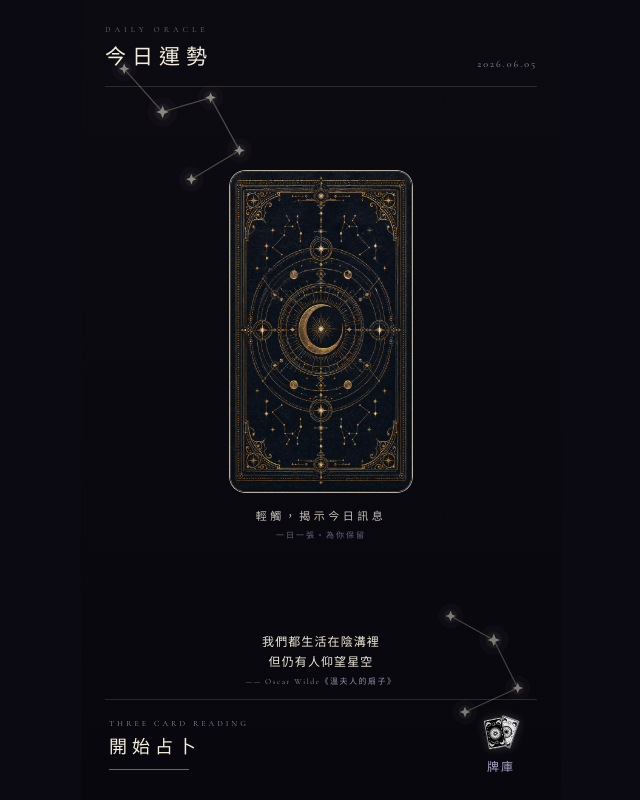
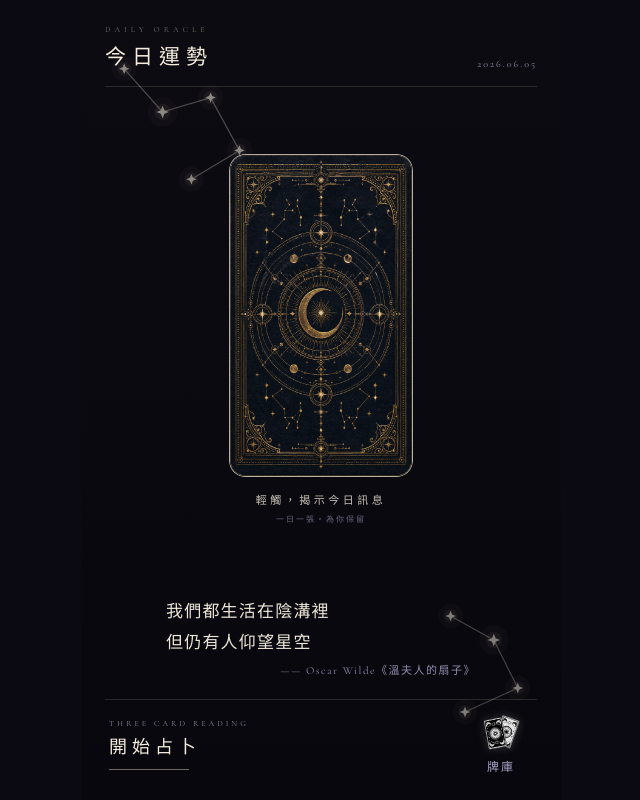
Before and after one commit to Poyi1028/mini-tarot, a Next.js app: page / in a window 1280 px wide. Shown: the whole page, without its empty margins (319-959 px from the left). Built offline with nearby package versions, Linux system fonts and the light colour scheme.

Commit message:
首頁排版調整

```diff
--- a/app/globals.css
+++ b/app/globals.css
@@ -54,7 +54,10 @@
   body {
     margin: 0;
     padding: 0;
-    min-height: 100%;
+    width: 100%;
+    height: 100%;
+    min-height: 0;
+    overflow: hidden;
     background: var(--color-ink);
     color: var(--color-parchment);
     font-family: var(--font-serif);
@@ -73,9 +76,7 @@
   }
 
   body {
-    min-height: 100dvh;
-    /* extend ink background into bottom safe-area on notched devices */
-    padding-bottom: env(safe-area-inset-bottom);
+    height: 100dvh;
     background-color: var(--color-ink);
     /* thin serif strokes on dark ground render cleaner antialiased */
     -webkit-font-smoothing: antialiased;
--- a/app/page.tsx
+++ b/app/page.tsx
@@ -2,9 +2,9 @@ import TarotApp from '@/components/TarotApp';
 
 export default function Home() {
   return (
-    <main className="flex min-h-[100dvh] justify-center bg-ink">
+    <main className="flex h-[100dvh] min-h-0 w-full overflow-hidden bg-ink justify-center">
       <div
-        className="relative w-full max-w-[480px] min-h-[100dvh] overflow-hidden"
+        className="relative h-full min-h-0 w-full max-w-[480px] overflow-hidden"
         style={{
           paddingTop: 'env(safe-area-inset-top)',
           paddingBottom: 'env(safe-area-inset-bottom)',
--- a/components/HomeScreen.tsx
+++ b/components/HomeScreen.tsx
@@ -190,22 +190,22 @@ export default function HomeScreen({
       </motion.section>
 
       {/* 引言只保留一個安靜的停頓，不再與每日牌競爭視覺重量。 */}
-      <div className="relative z-[2] flex min-h-[62px] w-full shrink-0 items-center justify-center">
+      <div className="relative z-[2] mb-3 flex min-h-[78px] w-full shrink-0 items-center justify-center">
         {quote && (
           <motion.blockquote
-            className="w-full max-w-[310px] text-center"
+            className="w-full max-w-[310px]"
             initial={{ opacity: 0, y: 8 }}
             animate={{ opacity: 1, y: 0 }}
             transition={{ duration: DUR.slow, delay: 0.18, ease: EASE.out }}
           >
             <p
-              className="whitespace-pre-line font-serif text-[12px] font-light leading-[1.7] tracking-[1.1px]"
+              className="whitespace-pre-line text-left font-serif text-[17px] font-light leading-[1.8] tracking-[1.2px]"
               style={{ color: PARCHMENT }}
             >
               {quote.text}
             </p>
             <footer
-              className="mt-1 text-[8px] tracking-[1.5px]"
+              className="mt-1 text-right text-[11px] tracking-[1.5px]"
               style={{ color: MUTED }}
             >
               —— {quote.author}
--- a/components/InputScreen.tsx
+++ b/components/InputScreen.tsx
@@ -139,7 +139,11 @@ export default function InputScreen({
 
   return (
     <div className="absolute inset-0 flex flex-col items-center justify-center px-7 py-[64px]">
-      <Starfield density={32} seed={8} />
+      <Starfield
+        density={16}
+        seed={8}
+        bg="linear-gradient(180deg, #100e16 0%, #0d0c13 50%, #0b0a10 100%)"
+      />
 
       {/* Input area — AI-style composer. Bar + box live in one flex column so
           the GROUP's midline lands on the screen centre (the outer wrapper's
@@ -152,7 +156,7 @@ export default function InputScreen({
         {/* Focal bar — sits in flow above the box and counts toward centring.
             Its central sun animates from inside the SVG (see public/bar.svg). */}
         <motion.div
-          className="pointer-events-none mb-7 flex w-full justify-center"
+          className="pointer-events-none absolute bottom-full mb-7 flex w-full justify-center"
           initial={{ opacity: 0, y: -8 }}
           animate={{ opacity: isInput ? 0.95 : 0, y: 0 }}
           transition={{ duration: DUR.base, delay: 0.1, ease: EASE.out }}
@@ -297,7 +301,12 @@ export default function InputScreen({
           transition: 'opacity 300ms ease',
         }}
       >
-        <TextAction label="回到首頁" onClick={onBack} ariaLabel="回到首頁" />
+        <TextAction
+          label="回到首頁"
+          onClick={onBack}
+          ariaLabel="回到首頁"
+          className="px-7 py-3 [&>span:first-of-type]:text-[13px] [&>span:first-of-type]:tracking-[5px] [&>span:last-child]:w-20"
+        />
       </div>
 
       <AnimatePresence>{showSync && <SyncOverlay stage={stage} />}</AnimatePresence>
```
